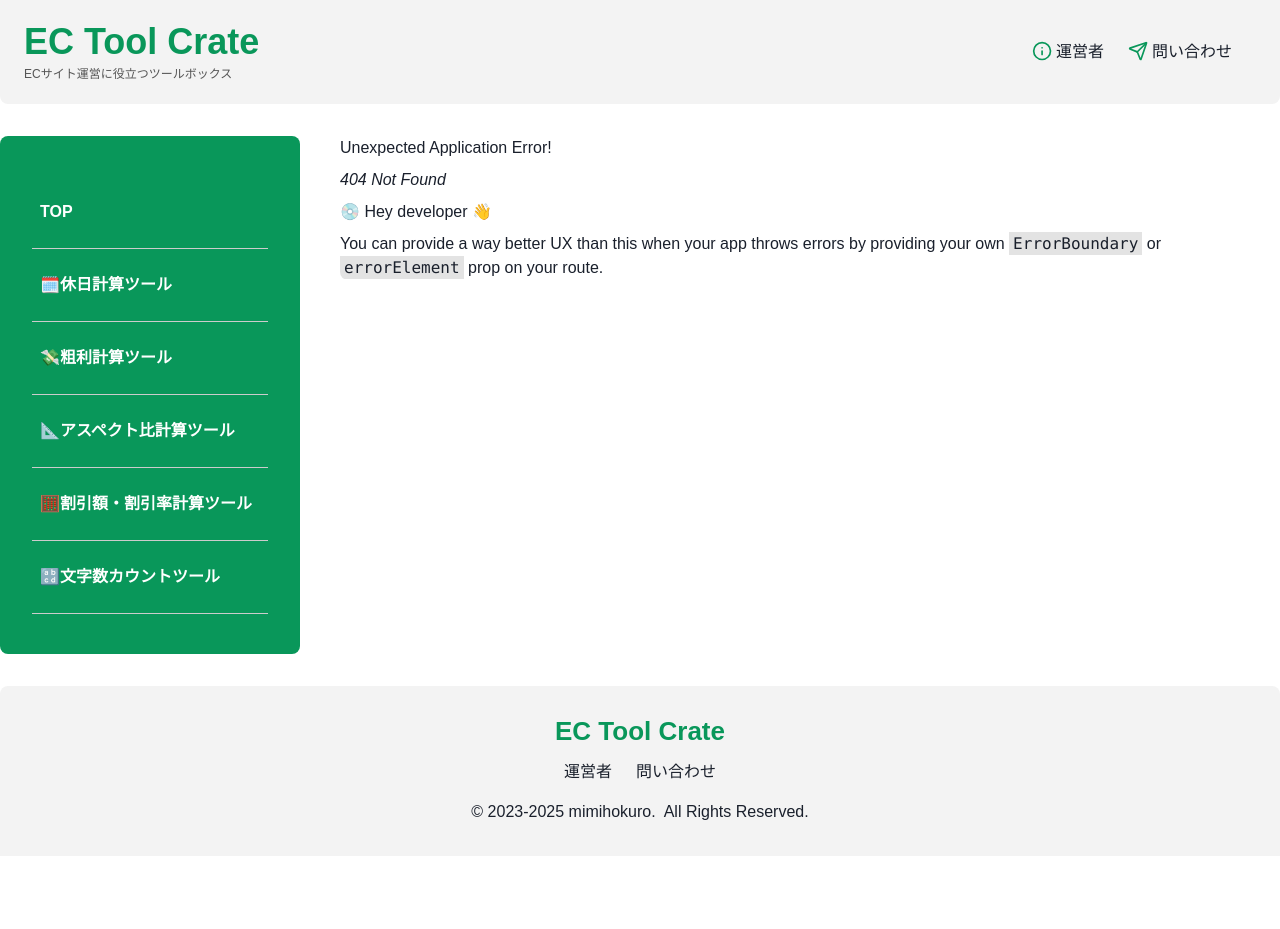
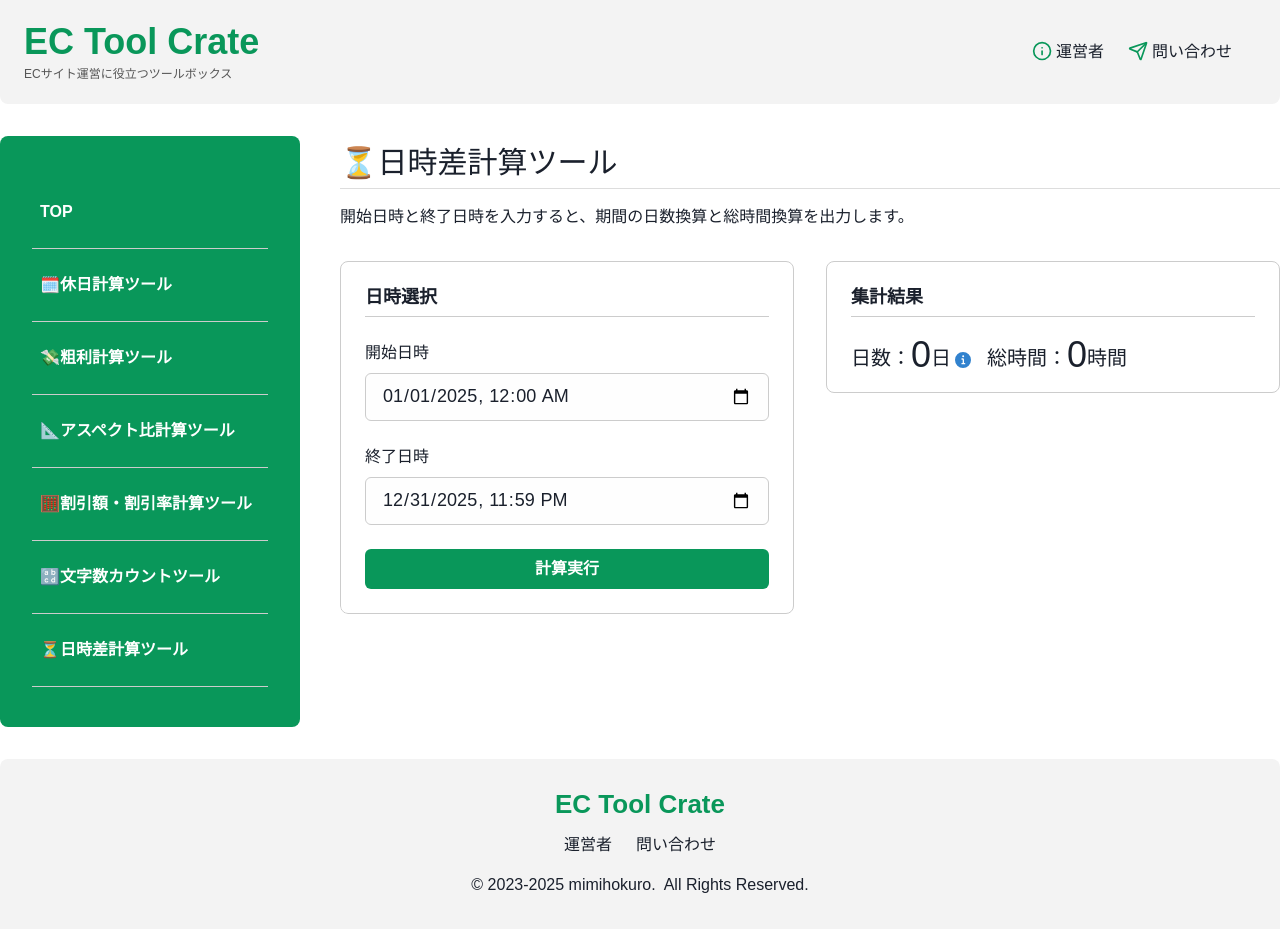
Before and after one commit to mimihokuro/app, a React (Vite) app: page /date-time-calculator in a window 1280 px wide. Before the commit this address had no page. Before the commit the page ends 856 px from the top, so only its background shows below. Built offline with nearby package versions, Linux system fonts and the light colour scheme.

Commit message:
✨ 期間計算ツールを追加

```diff
--- a/src/layouts/Sidebar.jsx
+++ b/src/layouts/Sidebar.jsx
@@ -31,6 +31,10 @@ const AppList = [
   {
     title: "🔡文字数カウントツール",
     url: "/character-counter",
+  },
+  {
+    title: "⏳日時差計算ツール",
+    url: "/date-time-calculator",
   },
 ];
 
--- /dev/null
+++ b/src/pages/DateTimeCalculator.jsx
@@ -0,0 +1,237 @@
+// src/DateTimeCalculator.js
+import { useState } from "react";
+import {
+  FormControl,
+  FormLabel,
+  Input,
+  Stack,
+  Text,
+  Alert,
+  AlertIcon,
+  Grid,
+  HStack,
+  Flex,
+  Box,
+  Tooltip,
+} from "@chakra-ui/react";
+import { css } from "@emotion/react";
+import PageTitle from "../components/PageTitle";
+import MainContentsHeading from "../components/MainContentsHeading";
+import CalculateButton from "../components/CalculateButton";
+import usePageMetadata from "../hooks/usePageMetadata";
+import { InfoIcon } from "@chakra-ui/icons";
+
+function DateTimeCalculator() {
+  usePageMetadata({
+    title: "日時差計算ツール | EC Tool Crate",
+    description:
+      "開始日時と終了日時を入力すると、日数と総時間を計算します。例えば、プロジェクトの期間やイベントのスケジュール管理に役立ちます。",
+  });
+
+  const today = new Date();
+  const [startDate, setStartDate] = useState(
+    `${today.getFullYear()}-01-01 00:00`
+  );
+  const [endDate, setEndDate] = useState(`${today.getFullYear()}-12-31 23:59`);
+  const [result, setResult] = useState({ days: 0, hours: 0 }); // 計算結果を保持 (days, hours)
+  const [error, setError] = useState(""); // エラーメッセージを保持
+
+  // 日時が変更されたときのハンドラー
+  const handleStartDateChange = (event) => {
+    setStartDate(event.target.value);
+    setResult({ days: 0, hours: 0 }); // 日付が変更されたら結果をリセット
+    setError(""); // エラーもリセット
+  };
+
+  const handleEndDateChange = (event) => {
+    setEndDate(event.target.value);
+    setResult({ days: 0, hours: 0 }); // 日付が変更されたら結果をリセット
+    setError(""); // エラーもリセット
+  };
+
+  // 計算を実行する関数
+  const calculateDifference = () => {
+    setError(""); // 前のエラーをクリア
+    setResult({ days: 0, hours: 0 }); // 前の結果をクリア
+
+    // 入力値の検証
+    if (!startDate || !endDate) {
+      setError("開始日時と終了日時を両方入力してください。");
+      return;
+    }
+
+    const start = new Date(startDate);
+    const end = new Date(endDate);
+
+    // 日付オブジェクトが有効か確認
+    if (isNaN(start.getTime()) || isNaN(end.getTime())) {
+      setError("有効な日時を入力してください。");
+      return;
+    }
+
+    // 終了日時が開始日時より前でないか確認
+    if (end < start) {
+      setError("終了日時は開始日時より後である必要があります。");
+      return;
+    }
+
+    // ミリ秒単位で差を計算
+    let diffInMilliseconds = end.getTime() - start.getTime();
+
+    // 日数に変換
+    const days = Math.floor(diffInMilliseconds / (1000 * 60 * 60 * 24));
+
+    // 時間に変換 (総時間)
+    const totalHours = diffInMilliseconds / (1000 * 60 * 60);
+
+    setResult({
+      days: days,
+      hours: parseFloat(totalHours.toFixed(1)), // 小数点以下2桁に丸める
+    });
+  };
+
+  return (
+    <Stack gap={8}>
+      <PageTitle
+        pageTitle={"⏳日時差計算ツール"}
+        pageDescription={
+          "開始日時と終了日時を入力すると、期間の日数換算と総時間換算を出力します。"
+        }
+      />
+      <Grid
+        alignItems="start"
+        justifyContent="space-between"
+        direction={{ base: "column", sm: "row" }}
+        gap={8}
+        css={css`
+          @container parent (min-width: 800px) {
+            grid-template-columns: repeat(2, 1fr);
+          }
+
+          grid-template-columns: 1fr;
+        `}
+      >
+        <Stack
+          gap={6}
+          p={6}
+          border={"1px solid"}
+          borderColor="colorGray"
+          borderRadius={8}
+        >
+          <MainContentsHeading heading="日時選択" />
+          {/* 開始日時の入力フォーム */}
+          <FormControl id="start-date">
+            <FormLabel htmlFor="start" _hover={{ cursor: "pointer" }}>
+              開始日時
+            </FormLabel>
+            <Input
+              id="start"
+              type="datetime-local"
+              value={startDate}
+              onChange={handleStartDateChange}
+              aria-labelledby="期間開始日"
+              variant="filled"
+              border={"1px solid"}
+              borderColor="colorGray"
+              backgroundColor={"colorWhite"}
+              size="lg"
+            />
+          </FormControl>
+
+          {/* 終了日時の入力フォーム */}
+          <FormControl id="end-date">
+            <FormLabel htmlFor="end" _hover={{ cursor: "pointer" }}>
+              終了日時
+            </FormLabel>
+            <Input
+              id="end"
+              type="datetime-local"
+              value={endDate}
+              onChange={handleEndDateChange}
+              aria-labelledby="期間終了日"
+              variant="filled"
+              border={"1px solid"}
+              borderColor="colorGray"
+              backgroundColor={"colorWhite"}
+              size="lg"
+            />
+          </FormControl>
+
+          <CalculateButton onClick={calculateDifference} />
+
+          {/* エラーメッセージの表示 */}
+          {error && (
+            <Alert status="error" borderRadius="md">
+              <AlertIcon />
+              {error}
+            </Alert>
+          )}
+        </Stack>
+        <Stack
+          gap={6}
+          p={6}
+          border={"1px solid"}
+          borderColor="colorGray"
+          borderRadius={8}
+        >
+          <MainContentsHeading heading="集計結果" />
+          <HStack flexWrap={"wrap"} gap={4} lineHeight="1">
+            <Flex alignItems="end" fontSize={20}>
+              <Text as={"span"}>日数：</Text>
+              <Text fontSize={36} lineHeight="0.75">
+                {result.days}
+              </Text>
+              <Text as={"span"}>日</Text>
+              <Tooltip
+                label={
+                  <Box p={2} maxWidth="350px">
+                    {" "}
+                    {/* Tooltip内のパディングと最大幅 */}
+                    <Text fontWeight="bold" mb={2} fontSize="sm">
+                      {" "}
+                      {/* Tooltip内のタイトル */}
+                      💡 日数計算についてのお知らせ
+                    </Text>
+                    <Text fontSize="xs" mb={1}>
+                      このツールでは、開始の日時ちょうどから終了の日時ちょうどまでの「実際に経過した時間」を計算しています。
+                    </Text>
+                    <Text fontSize="xs" mb={1}>
+                      例えば、「{`${today.getFullYear()}`}年1月1日
+                      午前0時0分」から「{`${today.getFullYear()}`}年12月31日
+                      午後11時59分」までを指定した場合、経過時間は「364日と23時間59分」となります。これは、丸々365日分の時間には、あと1分足りないためです。
+                    </Text>
+                    <Text fontSize="xs" mb={1}>
+                      そのため、ツールは<strong>完了した丸1日の数</strong>
+                      として「364日」と表示します。
+                    </Text>
+                    <Text fontSize="xs">
+                      カレンダーで1月1日から12月31日までを数えて「365日間」とするのとは、計算の仕方が少し異なりますのでご注意ください。
+                    </Text>
+                  </Box>
+                }
+                hasArrow
+                placement="top" // Tooltip の表示位置 (top, bottom, left, rightなど)
+                bg="gray.700" // Tooltip の背景色
+                color="white" // Tooltip の文字色
+                borderRadius="md"
+                p={0} // Tooltip自体のパディングはBoxに任せるため0に
+                boxShadow="lg" // 見栄えを良くするための影
+              >
+                <InfoIcon ml={1} color="blue.500" cursor="help" boxSize={4} />
+              </Tooltip>
+            </Flex>
+            <Flex alignItems="end" fontSize={20}>
+              <Text as={"span"}>総時間：</Text>
+              <Text as={"span"} fontSize={36} lineHeight="0.75">
+                {result.hours}
+              </Text>
+              <Text as={"span"}>時間</Text>
+            </Flex>
+          </HStack>
+        </Stack>
+      </Grid>
+    </Stack>
+  );
+}
+
+export default DateTimeCalculator;
--- a/src/routes/index.jsx
+++ b/src/routes/index.jsx
@@ -6,6 +6,7 @@ import { Stack } from "@chakra-ui/react";
 import AspectRatioCalculator from "../pages/AspectRatioCalculator";
 import DiscountCalculator from "../pages/DiscountCalculator";
 import CharacterCounter from "../pages/CharacterCounter";
+import DateTimeCalculator from "../pages/DateTimeCalculator";
 
 const router = createBrowserRouter([
   {
@@ -32,6 +33,10 @@ const router = createBrowserRouter([
     path: "/character-counter",
     element: <CharacterCounter />,
   },
+  {
+    path: "/date-time-calculator",
+    element: <DateTimeCalculator />,
+  },
 ]);
 
 export const Routes = () => {
```
